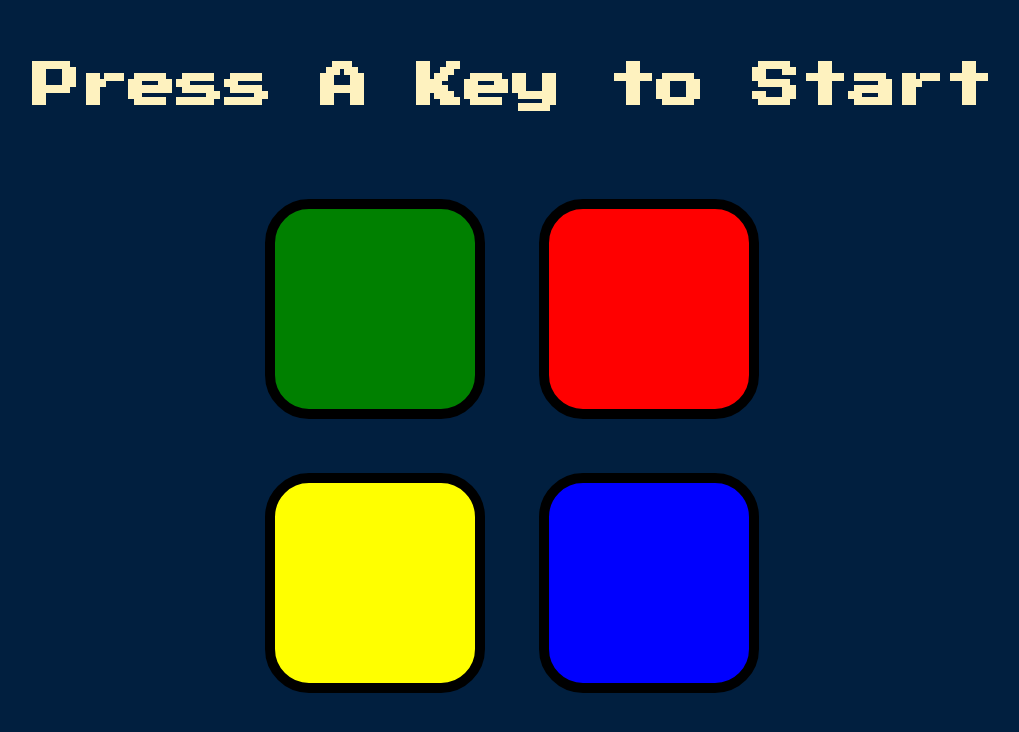
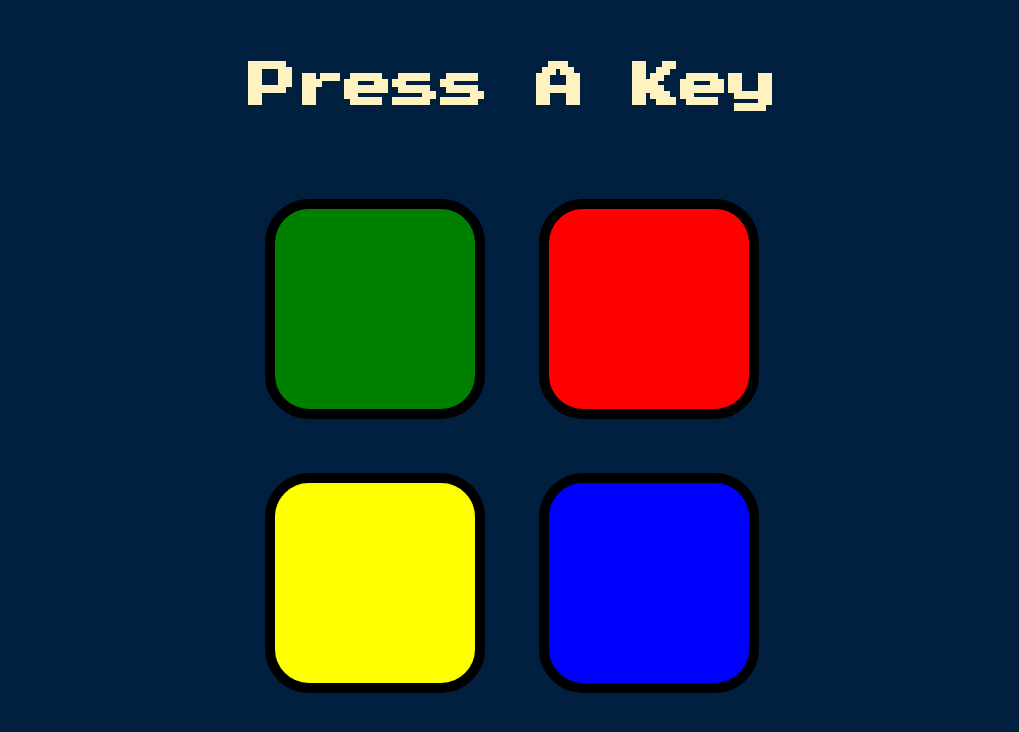
Before and after one commit to JinilShukla/simongame, a plain HTML site: page index.html in a window 1280 px wide. Shown: the whole page, without its empty margins (128-1147 px from the left). Drawn offline with nearby package versions, Linux system fonts and the light colour scheme.

Commit message:
to start removed

```diff
--- a/index.html
+++ b/index.html
@@ -10,7 +10,7 @@
 </head>
 
 <body>
-  <h1 id="level-title">Press A Key to Start</h1>
+  <h1 id="level-title">Press A Key</h1>
   <div class="container">
     <div lass="row">
 
```
